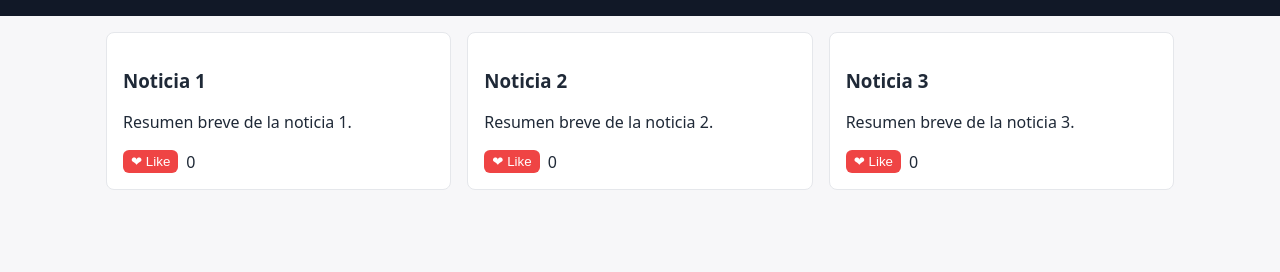
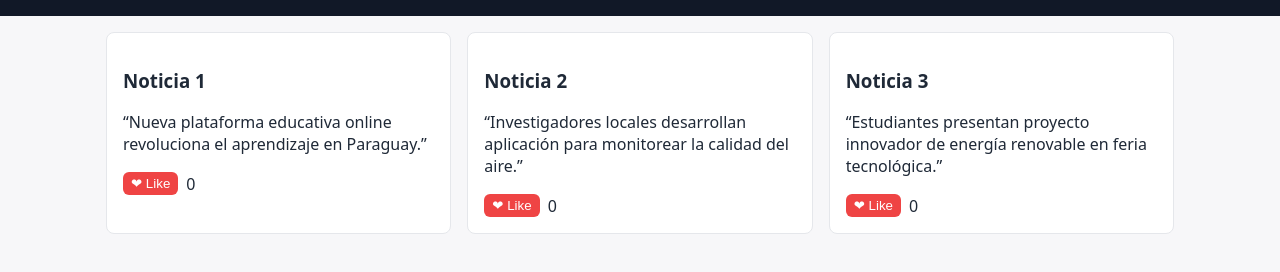
Before and after one commit to sofiafern123-hub/TRABAJO-FINAL, a plain HTML site: page paginas/noticias.html in a window 1280 px wide. Shown: the part 102-374 px from the top of the page. Drawn offline with Linux system fonts and the light colour scheme; a script that the page names is missing.

Commit message:
Update noticias.html

```diff
--- a/paginas/noticias.html
+++ b/paginas/noticias.html
@@ -14,21 +14,33 @@
     <div class="grid">
       <article class="card">
         <h3>Noticia 1</h3>
-        <p>Resumen breve de la noticia 1.</p>
-        <div class="like"><button onclick="toggleLike(this, '#n1')">❤ Like</button><span id="n1">0</span></div>
+        <p>“Nueva plataforma educativa online revoluciona el aprendizaje en Paraguay.”</p>
+        <div class="like">
+          <button onclick="toggleLike(this, '#n1')">❤ Like</button>
+          <span id="n1">0</span>
+        </div>
       </article>
       <article class="card">
         <h3>Noticia 2</h3>
-        <p>Resumen breve de la noticia 2.</p>
-        <div class="like"><button onclick="toggleLike(this, '#n2')">❤ Like</button><span id="n2">0</span></div>
+        <p>“Investigadores locales desarrollan aplicación para monitorear la calidad del aire.”</p>
+        <div class="like">
+          <button onclick="toggleLike(this, '#n2')">❤ Like</button>
+          <span id="n2">0</span>
+        </div>
       </article>
       <article class="card">
         <h3>Noticia 3</h3>
-        <p>Resumen breve de la noticia 3.</p>
-        <div class="like"><button onclick="toggleLike(this, '#n3')">❤ Like</button><span id="n3">0</span></div>
+        <p>“Estudiantes presentan proyecto innovador de energía renovable en feria tecnológica.”</p>
+        <div class="like">
+          <button onclick="toggleLike(this, '#n3')">❤ Like</button>
+          <span id="n3">0</span>
+        </div>
       </article>
     </div>
   </main>
-  <script>initLikes(["n1","n2","n3"]);</script>
+  <script>
+    // Inicializa contadores con persistencia localStorage
+    initLikes(["n1","n2","n3"]);
+  </script>
 </body>
 </html>
```
